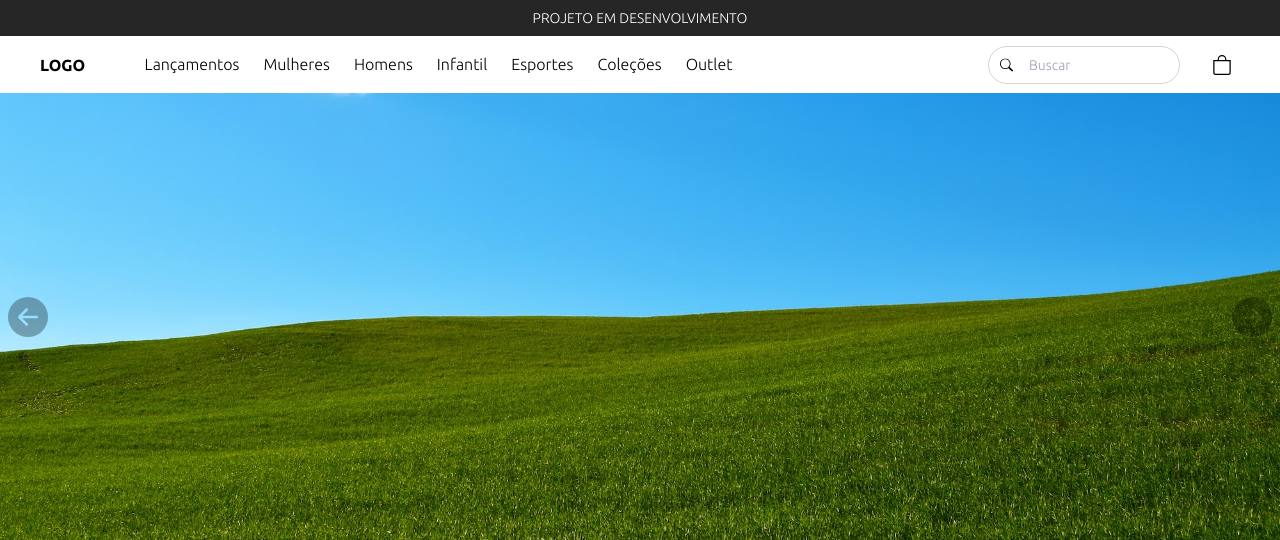
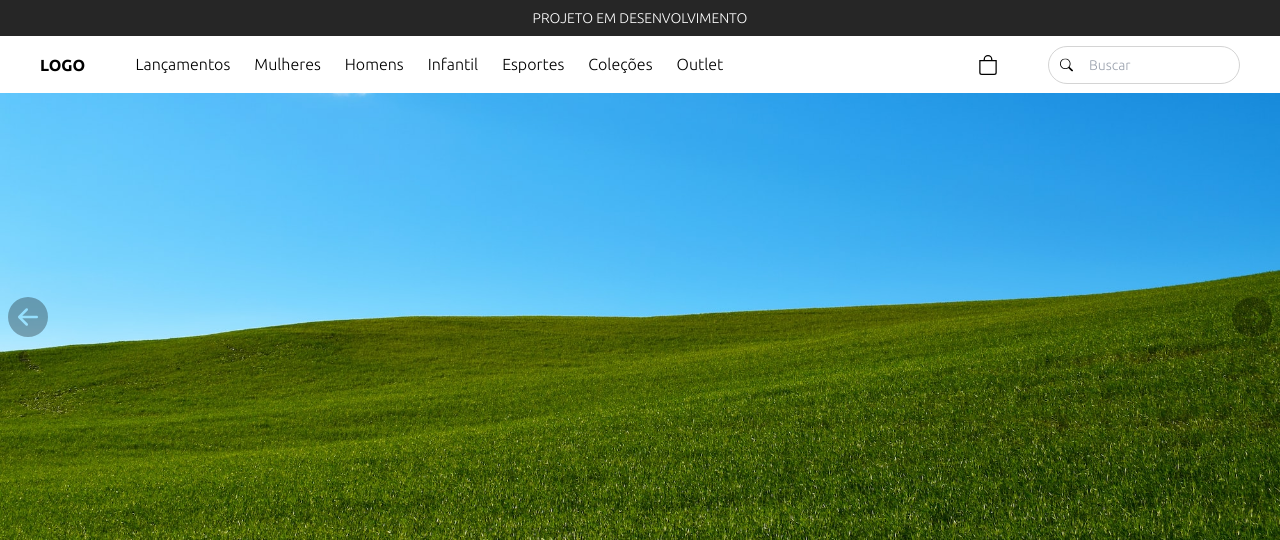
Before and after one commit to rauldiamantino/loja-virtual, a PHP site: page / in a window 1280 px wide. Shown: the top 540 px of the page. Run offline with PHP 8.4, Linux system fonts and the light colour scheme; some libraries are stand-ins or nearby versions.

Commit message:
Fix: Barra de pesquisa estava sobrepondo o banner principal, refiz a estrutura do html separando as sections

```diff
--- a/src/partials/banner-principal.php
+++ b/src/partials/banner-principal.php
@@ -9,7 +9,7 @@
     </svg>
   </section>
 
-  <section class="w-full h-max overflow-x-auto">
+  <section class="w-full h-max overflow-x-clip">
     <section class="lg:h-max flex h-96 css-banner-principal-imagens" id="1">
       <?php
         foreach($banner["imagens"] as $imagem){
--- a/src/partials/header.php
+++ b/src/partials/header.php
@@ -3,8 +3,8 @@
     <section class="w-full h-9 flex justify-center items-center bg-neutral-800 css-topo-aviso">
       <p class="text-white text-sm css-topo-aviso-texto">PROJETO EM DESENVOLVIMENTO</p>
     </section>
-    <section class="lg:p-0 lg:px-10 p-4 h-full flex flex-row justify-between items-center relative css-topo-menu">
-      <span class="font-bold css-topo-logo">LOGO</span>
+    <section class="lg:p-0 lg:px-10 lg:flex lg:items-center grid grid-cols-2 justify-between pt-4 h-full relative css-topo-menu">
+      <span class="lg:pl-0 pl-4 flex justify-start items-center font-bold css-topo-logo">LOGO</span>
       <nav class="lg:p-0 lg:static lg:divide-none lg:transform-none lg:transition-none lg:flex-row lg:h-min lg:overflow-hidden divide-y divide-neutral-200 p-6 w-8/12 h-screen fixed top-0 right-0 z-50 transform translate-x-[100%] transition duration-150 flex flex-col gap-2 overflow-y-auto bg-white css-topo-menu-principal">
         <ul class="lg:flex group css-topo-menu-principal css-categoria">
 
@@ -346,15 +346,8 @@
           </section>
         </ul>
       </nav>
-      <section class="flex items-center gap-6 css-topo-box-direita">
-        <section class="lg:relative absolute top-full left-0 right-0 group css-topo-box-direita-pesquisar">
-          <input type="search" name="input-pesquisar" id="input-pesquisar" placeholder="Buscar" class="lg:w-48 w-full border border-neutral-300 py-2 pl-10 group-hover:bg-neutral-50/30 text-sm lg:rounded-full">
-          <div class="p-2 absolute top-1/2 -translate-y-1/2 left-1 hover:bg-neutral-200 rounded-full cursor-pointer">
-            <svg xmlns="http://www.w3.org/2000/svg" width="13" height="13" fill="currentColor" class="" viewBox="0 0 16 16">
-              <path d="M11.742 10.344a6.5 6.5 0 1 0-1.397 1.398h-.001c.03.04.062.078.098.115l3.85 3.85a1 1 0 0 0 1.415-1.414l-3.85-3.85a1.007 1.007 0 0 0-.115-.1zM12 6.5a5.5 5.5 0 1 1-11 0 5.5 5.5 0 0 1 11 0z" />
-            </svg>
-          </div>
-        </section>
+
+      <section class="lg:pr-0 pr-4 flex justify-end items-center gap-6 css-topo-box-direita">
         <section class="p-2 hover:bg-neutral-200 rounded-full cursor-pointer css-topo-box-direita-carrinho">
           <svg xmlns="http://www.w3.org/2000/svg" width="16" height="16" fill="currentColor" class="w-5 h-5" viewBox="0 0 16 16">
             <path d="M8 1a2.5 2.5 0 0 1 2.5 2.5V4h-5v-.5A2.5 2.5 0 0 1 8 1zm3.5 3v-.5a3.5 3.5 0 1 0-7 0V4H1v10a2 2 0 0 0 2 2h10a2 2 0 0 0 2-2V4h-3.5zM2 5h12v9a1 1 0 0 1-1 1H3a1 1 0 0 1-1-1V5z" />
@@ -367,6 +360,15 @@
           </svg>
         </button>
       </section>
+
+      <section class="lg:mt-0 mt-4 relative col-span-2 group css-topo-box-direita-pesquisar">
+        <input type="search" name="input-pesquisar" id="input-pesquisar" placeholder="Buscar" class="lg:w-48 w-full border border-neutral-300 py-2 pl-10 group-hover:bg-neutral-50/30 text-sm lg:rounded-full">
+        <div class="p-2 absolute top-1/2 translate-y-[-50%] left-1 hover:bg-neutral-200 rounded-full cursor-pointer">
+          <svg xmlns="http://www.w3.org/2000/svg" width="13" height="13" fill="currentColor" class="" viewBox="0 0 16 16">
+            <path d="M11.742 10.344a6.5 6.5 0 1 0-1.397 1.398h-.001c.03.04.062.078.098.115l3.85 3.85a1 1 0 0 0 1.415-1.414l-3.85-3.85a1.007 1.007 0 0 0-.115-.1zM12 6.5a5.5 5.5 0 1 1-11 0 5.5 5.5 0 0 1 11 0z" />
+          </svg>
+        </div>
+      </section>
     </section>
     <section class="lg:hidden w-full h-screen hidden fixed top-0 left-0 z-40 bg-black/80 css-area-externa"></section>
   </header>
```
Also changed, not shown: src/index.php (line endings or trailing spaces).
